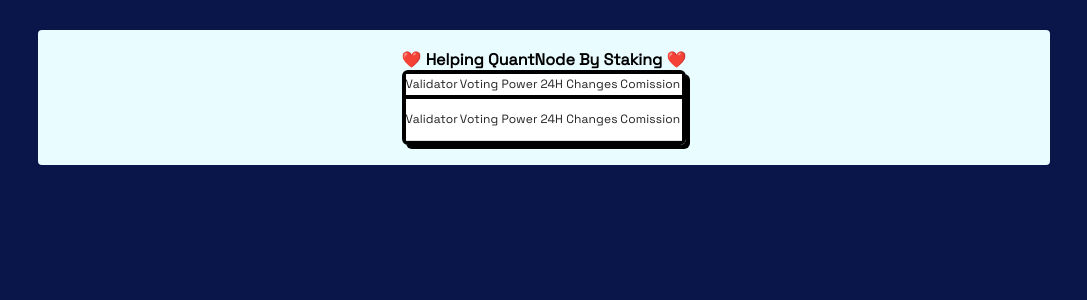
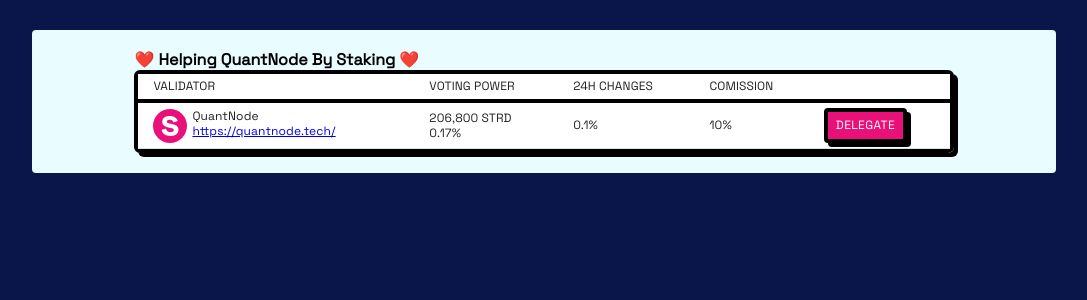
Before and after one commit to seleniumforest/liquidstakingzone, a React (Create React App) app in the folder ui/: page / in a window 1280 px wide. Shown: the top 300 px of the page, without its empty margins (96-1183 px from the left). Built offline with nearby package versions, Linux system fonts and the light colour scheme; the HTML template or start-up script is replaced by a standard one.

Commit message:
Layout for header

```diff
--- a/ui/src/App.module.scss
+++ b/ui/src/App.module.scss
@@ -1,6 +1,11 @@
 @import "./index.scss";
 
+$appPink: #E91179;
+
 body {
+    margin: 0;
+    padding: 0;
+
     background-color: $bg-color;
 
     .app {
@@ -9,4 +14,16 @@
             margin: auto;
         }
     }
+
+    .appButton, .appButton:hover {
+        font-family: 'Space Grotesk';
+        font-weight: 400;
+        font-size: 12px;
+        line-height: 15px;
+
+        background-color: $appPink;
+        color: white;
+        box-shadow: 4px 4px 0px 0px rgba(0, 0, 0, 1);
+        border: 4px solid black;
+    }
 }
--- a/ui/src/features/headerStake/HeaderStake.tsx
+++ b/ui/src/features/headerStake/HeaderStake.tsx
@@ -1,6 +1,8 @@
-import { Table, TableBody, TableCell, TableContainer, TableHead, TableRow } from '@mui/material';
+import { Button, Table, TableBody, TableCell, TableContainer, TableHead, TableRow } from '@mui/material';
 import React from 'react';
+
 import styles from './headerStake.module.scss';
+import appStyles from "../../App.module.scss";
 
 export function HeaderStake() {
     return (
@@ -21,11 +23,27 @@
                             </TableHead>
                             <TableBody className={styles.validatorStatsContent}>
                                 <TableRow>
-                                    <TableCell>Validator</TableCell>
-                                    <TableCell>Voting Power</TableCell>
-                                    <TableCell>24H Changes</TableCell>
-                                    <TableCell>Comission</TableCell>
-                                    <TableCell></TableCell>
+                                    <TableCell>
+                                        <div className={styles.validatorCellContent}>
+                                            <div className={styles.validatorCellContentLogo}>
+                                            </div>
+                                            <div className={styles.validatorCellContentInfo}>
+                                                <label>QuantNode</label>
+                                                <br></br>
+                                                <a href='https://quantnode.tech/'>https://quantnode.tech/</a>
+                                            </div>
+                                        </div>
+                                    </TableCell>
+                                    <TableCell>
+                                        206,800 STRD
+                                        <br></br>
+                                        0.17%
+                                    </TableCell>
+                                    <TableCell>0.1%</TableCell>
+                                    <TableCell>10%</TableCell>
+                                    <TableCell>
+                                        <Button className={appStyles.appButton}>Delegate</Button>
+                                    </TableCell>
                                 </TableRow>
                             </TableBody>
                         </Table>
--- a/ui/src/features/headerStake/headerStake.module.scss
+++ b/ui/src/features/headerStake/headerStake.module.scss
@@ -4,13 +4,19 @@
     border-radius: 4px;
     margin-top: 30px;
     background-color: $block-color;
-    display: flex;
-    width: 100%;
-    justify-content: center;
 
     .headerStakeContent {
         margin-top: 20px;
         margin-bottom: 20px;
+        padding: 20px 25% 20px 25%;
+
+        @media screen and (max-width: 1280px) {
+            padding: 20px 10% 20px 10%;
+        }
+
+        @media screen and (max-width: 880px) {
+            padding: 20px 5% 20px 5%;
+        }
 
         .helpQuantNodeLabel {
             font-family: "Space Grotesk";
@@ -21,16 +27,18 @@
         }
 
         .validatorStats {
-            display: block;
             border-radius: 6px;
             border: 4px solid black;
-            box-shadow: 4px 4px 0px 0px rgba(0,0,0,1);
+            box-shadow: 4px 4px 0px 0px rgba(0, 0, 0, 1);
 
-            th, td {
+            th,
+            td {
                 font-family: 'Space Grotesk';
                 font-weight: 400;
                 font-size: 12px;
                 line-height: 15px;
+
+                padding: 5px 5px 5px 15px;
             }
 
             &Header {
@@ -39,7 +47,7 @@
                 height: 23px;
 
                 th {
-                    padding: 0px;
+                    text-transform: uppercase
                 }
             }
 
@@ -47,8 +55,18 @@
                 background: white;
                 height: 43px;
 
-                td {
-                    padding: 0px;
+                .validatorCellContent {
+                    display: flex;
+
+                    &Logo {
+                        background-image: url("../../../public/img/stride-avatar-icon.png");
+                        background-size: contain;
+                        width: 34px;
+                        height: 34px;
+                        border-radius: 50%;
+
+                        margin-right: 5px;
+                    }
                 }
             }
         }
```
Also changed, not shown: ui/public/img/stride-avatar-icon.png (added).
